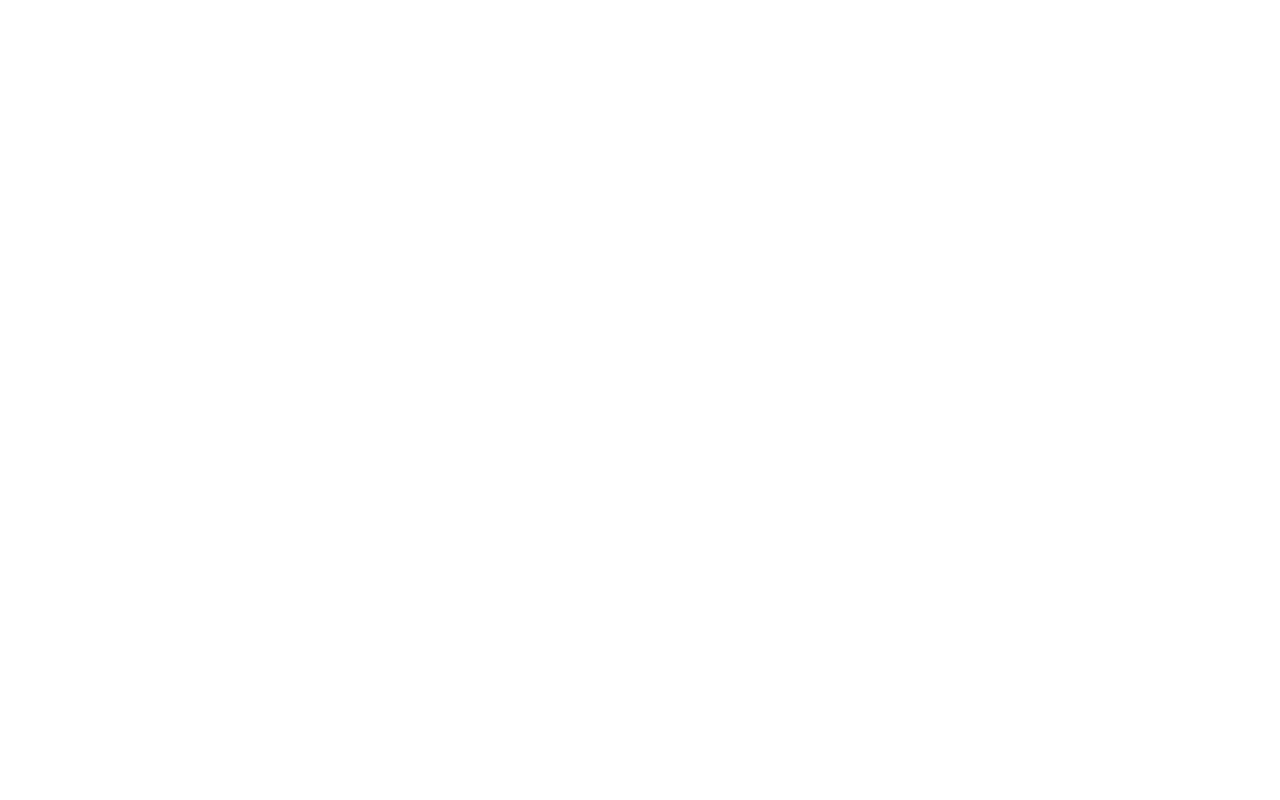
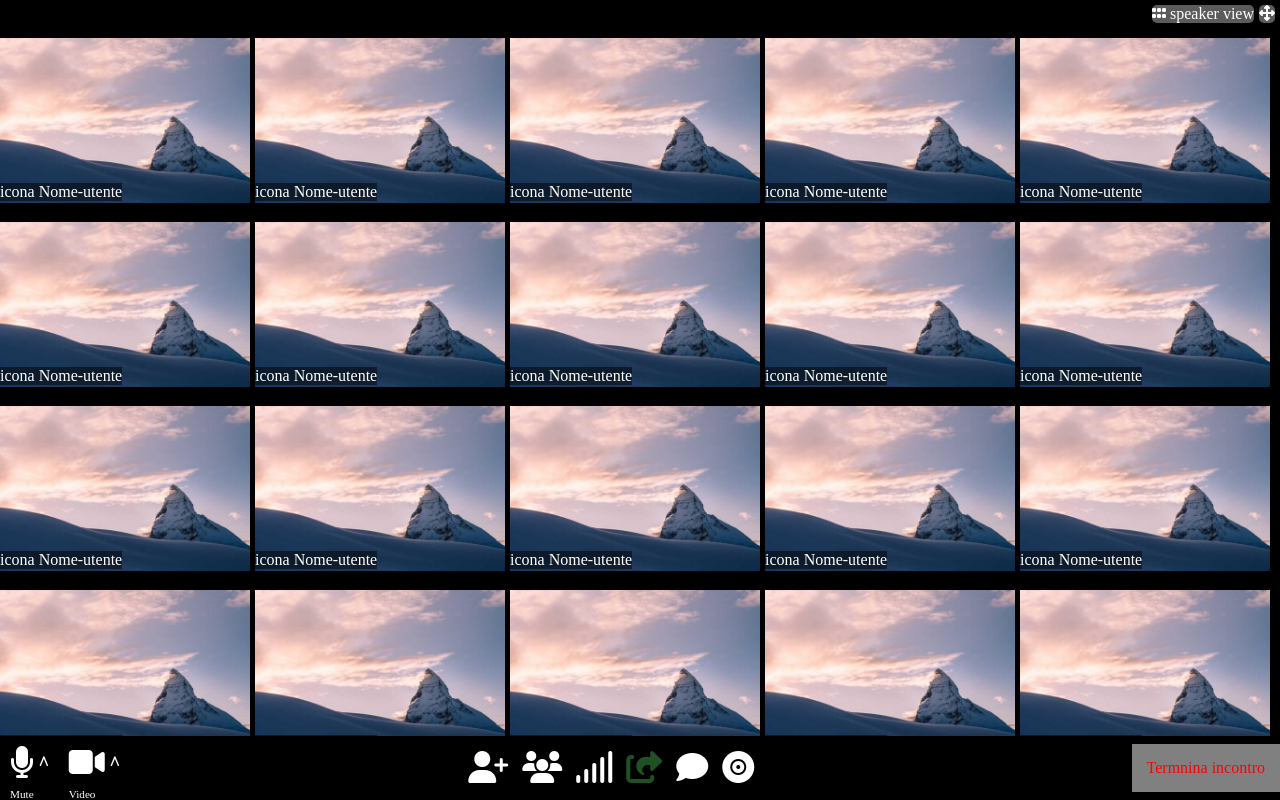
Before and after one commit to IslamBenguerba/html-css-zoom, a plain HTML site: page index.html in a window 1280 px wide. Drawn offline with Linux system fonts and the light colour scheme.

Commit message:
Zoom(beta)1.1

```diff
--- a/index.html
+++ b/index.html
@@ -4,9 +4,151 @@
     <meta charset="UTF-8">
     <meta http-equiv="X-UA-Compatible" content="IE=edge">
     <meta name="viewport" content="width=device-width, initial-scale=1.0">
+    <link rel="stylesheet" href="style/style.css">
+    <link rel="stylesheet" href="https://cdnjs.cloudflare.com/ajax/libs/font-awesome/6.2.0/css/all.min.css"
+    integrity="sha512-xh6O/CkQoPOWDdYTDqeRdPCVd1SpvCA9XXcUnZS2FmJNp1coAFzvtCN9BmamE+4aHK8yyUHUSCcJHgXloTyT2A=="
+    crossorigin="anonymous" referrerpolicy="no-referrer" />
     <title>Document</title>
 </head>
 <body>
+    <header>
+        <nav>
+            <div class="media-nav">
+                <div>
+                    <i class="fa-solid fa-grip" style="color: #ffffff;"></i>
+                        speaker view
+                </div>
+                <div>
+                    <i class="fa-solid fa-arrows-up-down-left-right" style="color: #ffffff;"></i>
+                </div>
+            </div>
+        </nav>
+    </header>
+    <main>
+        <div class="grid">
+            <div class="item">
+                <img src="img/866-536x354.jpg">
+                <div class="name-user">icona Nome-utente</div>
+            </div>
+            <div class="item">
+                <img src="img/866-536x354.jpg">
+                <div class="name-user">icona Nome-utente</div>
+            </div>
+            <div class="item">
+                <img src="img/866-536x354.jpg">
+                <div class="name-user">icona Nome-utente</div>
+            </div>
+            <div class="item">
+                <img src="img/866-536x354.jpg">
+                <div class="name-user">icona Nome-utente</div>
+            </div>
+            <div class="item">
+                <img src="img/866-536x354.jpg">
+                <div class="name-user">icona Nome-utente</div>
+            </div>
+            <div class="item">
+                <img src="img/866-536x354.jpg">
+                <div class="name-user">icona Nome-utente</div>
+            </div>
+            <div class="item">
+                <img src="img/866-536x354.jpg">
+                <div class="name-user">icona Nome-utente</div>
+            </div>
+            <div class="item">
+                <img src="img/866-536x354.jpg">
+                <div class="name-user">icona Nome-utente</div>
+            </div>
+            <div class="item">
+                <img src="img/866-536x354.jpg">
+                <div class="name-user">icona Nome-utente</div>
+            </div>
+            <div class="item">
+                <img src="img/866-536x354.jpg">
+                <div class="name-user">icona Nome-utente</div>
+            </div>
+            <div class="item">
+                <img src="img/866-536x354.jpg">
+                <div class="name-user">icona Nome-utente</div>
+            </div>
+            <div class="item">
+                <img src="img/866-536x354.jpg">
+                <div class="name-user">icona Nome-utente</div>
+            </div>
+            <div class="item">
+                <img src="img/866-536x354.jpg">
+                <div class="name-user">icona Nome-utente</div>
+            </div>
+            <div class="item">
+                <img src="img/866-536x354.jpg">
+                <div class="name-user">icona Nome-utente</div>
+            </div>
+            <div class="item">
+                <img src="img/866-536x354.jpg">
+                <div class="name-user">icona Nome-utente</div>
+            </div>
+            <div class="item">
+                <img src="img/866-536x354.jpg">
+                <div class="name-user">icona Nome-utente</div>
+            </div>
+            <div class="item">
+                <img src="img/866-536x354.jpg">
+                <div class="name-user">icona Nome-utente</div>
+            </div>
+            <div class="item">
+                <img src="img/866-536x354.jpg">
+                <div class="name-user">icona Nome-utente</div>
+            </div>
+            <div class="item">
+                <img src="img/866-536x354.jpg">
+                <div class="name-user">icona Nome-utente</div>
+            </div>
+            <div class="item">
+                <img src="img/866-536x354.jpg">
+                <div class="name-user">icona Nome-utente</div>
+            </div>
+            <div class="item">
+                <img src="img/866-536x354.jpg">
+                <div class="name-user">icona Nome-utente</div>
+            </div>
+            <div class="item">
+                <img src="img/866-536x354.jpg">
+                <div class="name-user">icona Nome-utente</div>
+            </div>
+        </div>
+    </main>
+    <footer>
+        <div class="icon-sinistra">
+            <div class="all-mic">
+                <div class="mic">
+                <i class="fa-solid fa-microphone" style="color: #ffffff;"></i>
+                <i class="fa-solid fa-v fa-rotate-180 singol" style="color: #ffffff;"></i>
+                </div>
+                <p style="color:#ffffff;">Mute</p>
+            </div>
 
+            <div class="all-video">
+                <div class="video">
+                <i class="fa-sharp fa-solid fa-video" style="color: #ffffff;"></i>
+                <i class="fa-solid fa-v fa-rotate-180 singol" style="color: #ffffff;"></i>
+                </div>
+                <p style="color:#ffffff;">Video</p>
+            </div>
+
+
+        </div>
+        <div class="icon-centro">
+            <i class="fa-solid fa-user-plus" style="color: #ffffff;"></i>
+            <i class="fa-solid fa-users" style="color: #ffffff;"></i>
+            <i class="fa-solid fa-signal" style="color: #ffffff;"></i>
+            <i class="fa-solid fa-share-from-square" style="color: #1f5125;"></i>
+            <i class="fa-solid fa-comment" style="color: #ffffff;"></i>
+            <i class="fa-solid fa-record-vinyl" style="color: #ffffff;"></i>
+            <i class="fa-thin fa-border-all"></i>
+        </div>
+
+        <div class="icon-destra">
+            Termnina incontro
+        <div>
+    </footer>
 </body>
 </html>
--- a/style/style.css
+++ b/style/style.css
@@ -0,0 +1,120 @@
+*{
+    margin: 0;
+    box-sizing: border-box;
+}
+
+body{
+    height: 100vh;
+    display: flex;
+    flex-direction: column;
+}
+header{
+    width: 100%;
+    background-color: black;
+}
+nav{
+    background-color: black;
+    color: white;
+    width: 100%;
+    padding-top: 5px;
+}
+.media-nav{
+    display: flex;
+    justify-content: flex-end;
+}
+.media-nav div{
+    background-color: #909090a1;
+    margin-right: 5px;
+    border-radius: 5px;
+}
+/* fine nav */
+main{
+    flex-grow: 1;
+    overflow: auto;
+}
+.grid{
+    margin: 0 auto;
+    /* max-width: 900px; */
+    /* grid-template-columns: auto auto auto; */
+    /* grid-auto-columns: min-content; */
+    /* grid-template-columns: 70px 60px; */
+    background-color: black;
+    display: flex;
+    flex-wrap: wrap;
+    column-gap: 5px;
+    /* justify-content: space-around; */
+}
+.grid img{
+    padding-top: 15px;
+    width: 250px;
+}
+.item{
+    position: relative;
+}
+.name-user{
+    position: absolute;
+    color: white;
+    background-color: rgba(0,0,0,0.5);
+    bottom: 6px;
+}
+/* inizio del footer */
+footer{
+    background-color: black;
+    width: 100%;
+    display: flex;
+    justify-content: space-between;
+    align-items: center;
+}
+
+/* icone di sinistra */
+.icon-sinistra{
+    display: flex;
+    font-size: 2rem;
+}
+/* icona del microfono */
+.mic{
+    display: flex;
+    margin:10px;
+    justify-content: center;
+    align-items: center;
+    gap: 5px;
+}
+.all-mic p{
+    padding-left: 10px;
+    font-size: 0.7rem;
+
+}
+
+/* icona del video */
+.video{
+    display: flex;
+    margin: 10px;
+    justify-content: center;
+    align-items: center;
+    gap: 5px;
+}
+.all-video p{
+    padding-left: 10px;
+    font-size: 0.7rem;
+}
+/* icona della v */
+.singol{
+    font-size: 0.7rem;
+}
+.icon-destra{
+    background-color: gray;
+    padding: 15px;
+    color: red;
+}
+.icon-centro i{
+    margin-left: 5px;
+    margin-right: 5px;
+    font-size: 2rem;
+}
+.icon-destra:hover{
+    background-color: rgba(117, 117, 117, 0.5);
+}
+.icon-destra:active{
+    color: white;
+    background-color: rgba(247, 64, 64, 0.863);
+}
```
Also changed, not shown: img/866-536x354.jpg (added).
